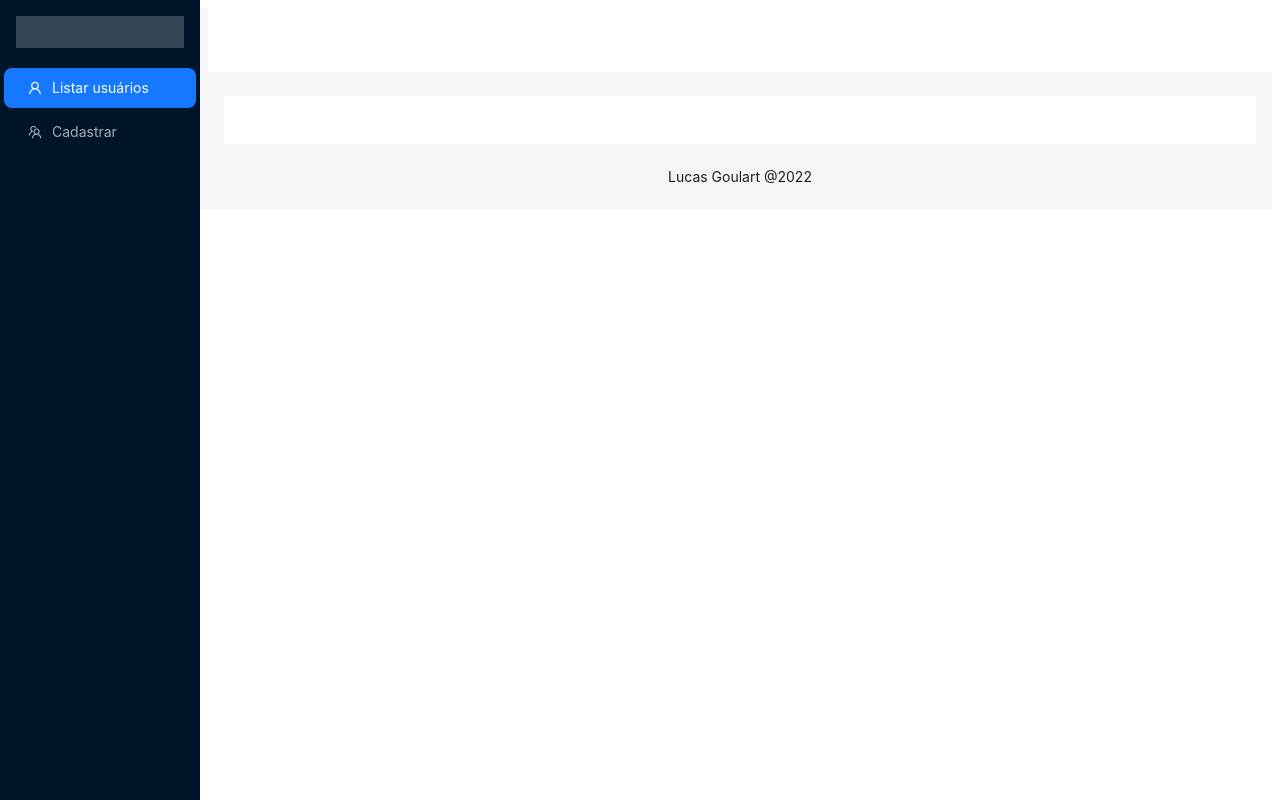
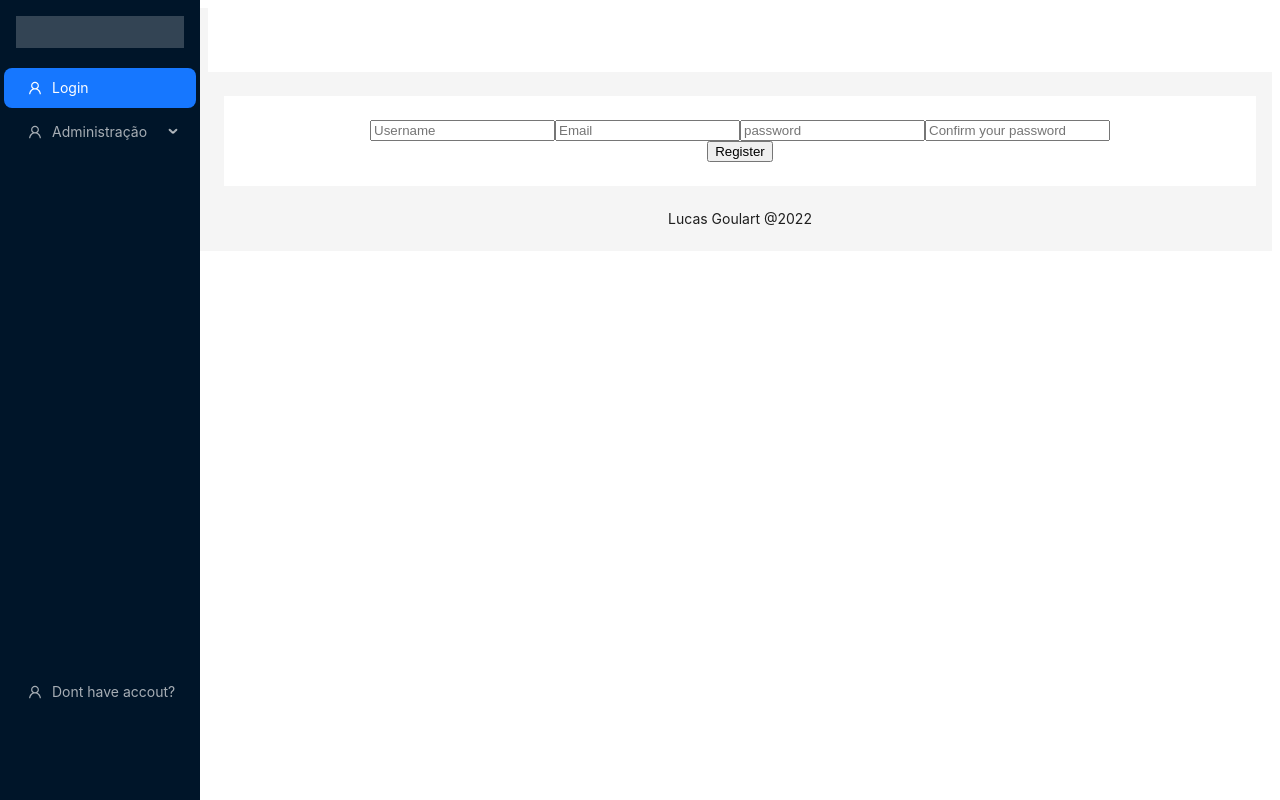
Before and after one commit to lucasgomesgoulart/orm-sequelize-node-react, a React (Create React App) app in the folder frontend/: page /telaCadastro in a window 1280 px wide. Built offline with nearby package versions, Linux system fonts and the light colour scheme; the HTML template or start-up script is replaced by a standard one.

Commit message:
cadastro de admin em uma tabela separada de admin com validacao pronto

```diff
--- a/frontend/src/components/Layout/index.js
+++ b/frontend/src/components/Layout/index.js
@@ -1,21 +1,35 @@
 import React from 'react';
-import { TeamOutlined, UserOutlined, } from '@ant-design/icons';
+import { TeamOutlined, UserOutlined } from '@ant-design/icons';
 import { Layout, Menu, theme } from 'antd';
 import UserList from '../UserList';
 import NewUser from '../NewUser';
 import { Link, Route, Routes } from 'react-router-dom';
+import TelaLogin from '../TelaLogin'
+import TelaCadastro from '../TelaCadastro'
+
+
 const { Header, Content, Footer, Sider } = Layout;
-
 const items = [
     {
-        label: "Listar usuários",
-        key: '/listusers',
-        icon: <UserOutlined />,
+        label: 'Login',
+        key: '/login',
     },
     {
-        label: "Cadastrar",
-        key: '/newuser',
-        icon: <TeamOutlined />
+        label: "Administração",
+        key: 'administration',
+        icon: <UserOutlined />,
+        children: [
+            {
+                label: "Cadastrar usuários",
+                key: '/newuser',
+                icon: <TeamOutlined />
+            },
+            {
+                label: "Listar usuários",
+                key: '/listusers',
+                icon: <UserOutlined />,
+            },
+        ]
     }
 ]
 
@@ -25,12 +39,20 @@ const App = () => {
         <Layout hasSider>
             <Sider style={{ overflow: 'auto', height: '100vh', position: 'fixed', left: 0, top: 0, bottom: 0, }}>
                 <div style={{ height: 32, margin: 16, background: 'rgba(255, 255, 255, 0.2)', }} />
-                <Menu theme="dark" mode="inline" defaultSelectedKeys={['/listusers']}>
-                    {items.map(item => (
-                        <Menu.Item key={item.key} icon={item.icon}>
-                            <Link to={item.key}>{item.label}</Link>
-                        </Menu.Item>
-                    ))}
+                <Menu theme="dark" mode="inline" defaultSelectedKeys={['/login']}>
+                    <Menu.Item key='/login' icon={<UserOutlined />}>
+                        <Link to='/login'>Login</Link>
+                    </Menu.Item>
+                    <Menu.SubMenu key={items[1].key} title={items[1].label} icon={items[1].icon}>
+                        {items[1].children && items[1].children.map(child => (
+                            <Menu.Item key={child.key} icon={child.icon}>
+                                <Link to={child.key}>{child.label}</Link>
+                            </Menu.Item>
+                        ))}
+                    </Menu.SubMenu>
+                    <Menu.Item key='/TelaCadastro' icon={<UserOutlined />} style={{ marginTop: '520px' }}>
+                        <Link to='/TelaCadastro'>Dont have accout?</Link>
+                    </Menu.Item>
                 </Menu>
             </Sider>
             <Layout className="site-layout" style={{ marginLeft: 200, }}>
@@ -38,9 +60,11 @@ const App = () => {
                 <Content style={{ margin: '24px 16px 0', overflow: 'initial', }}>
                     <div style={{ padding: 24, textAlign: 'center', background: colorBgContainer }}>
                         <Routes>
-                            <Route path='/' element={<UserList />} />
+                            <Route path='/' element={<TelaLogin />} />
+                            <Route path='/login' element={<TelaLogin />} />
                             <Route path='/listusers' element={<UserList />} />
                             <Route path='/newuser' element={<NewUser />} />
+                            <Route path='/telaCadastro' element={<TelaCadastro />} />
                         </Routes>
                     </div>
                 </Content>
--- a/frontend/src/components/NewUser/index.js
+++ b/frontend/src/components/NewUser/index.js
@@ -11,7 +11,7 @@ const NewUser = ({ errors }) => {
       validationSchema={Yup.object({
         name: Yup.string().required('Required'),
         email: Yup.string().email('Invalid email address').required('Required'),
-        phone: Yup.string().required('Required').min(8, 'Min 8 numbers').max(14, 'Max 14 numbers'),
+        phone: Yup.string().required('Required').min(8, 'Min 8 numbers')
       })}
 
       onSubmit={async (values, { setSubmitting, resetForm, }) => {
@@ -26,7 +26,7 @@ const NewUser = ({ errors }) => {
           Swal.fire({
             position: 'top-end',
             icon: 'success',
-            title: 'Your work has been saved',
+            title: 'User has been saved',
             showConfirmButton: false,
             timer: 1500
           })
--- /dev/null
+++ b/frontend/src/components/TelaCadastro/index.js
@@ -0,0 +1,29 @@
+import { Field, Formik } from 'formik'
+import React from 'react'
+
+
+export default function telaLogin() {
+
+    return (
+        <div className='container'>
+            <Formik initialValues={{
+                username: '',
+                email: '',
+                password: '',
+                confirmPassword: ''
+            }}>
+                <form>
+                    <div className='container-form'>
+                        <Field name="username" placeholder="Username" />
+                        <Field name="email" placeholder="Email" />
+                        <Field name="password" placeholder="password" />
+                        <Field name="ConfirmPassword" placeholder="Confirm your password" />
+                    </div>
+                    <div>
+                        <button>Register</button>
+                    </div>
+                </form>
+            </Formik>
+        </div>
+    )
+}
--- /dev/null
+++ b/frontend/src/components/TelaLogin/index.js
@@ -0,0 +1,29 @@
+import { Field, Formik } from 'formik'
+import React from 'react'
+import './style.css'
+
+export default function telaLogin() {
+
+    return (
+        <Formik initialValues={{ username: '', password: '' }}>
+            <div className='container-login'>
+                <div className='title-container'>
+                    <h1>Welcome!</h1>
+                </div>
+                <form>
+                    <div className='form-container'>
+                        <Field type="text" placeholder="Username" name="username" />
+                        <Field type="password" placeholder="Password" name="password" />
+                    </div>
+                    <div>
+                        <button>Login</button>
+                    </div>
+
+                    <div>
+                        <p>Create a account</p>
+                    </div>
+                </form>
+            </div >
+        </Formik>
+    )
+}
--- /dev/null
+++ b/frontend/src/components/TelaLogin/style.css
@@ -0,0 +1,26 @@
+/* .container-login {
+    width: 100%;
+    height: 60vh;
+    background: #f2f2f2;
+    border-radius: 10px;
+}
+
+
+.title-container {
+    font-size: 1.75rem;
+    padding-top: 10px;
+}
+
+
+.form-container {
+    display: flex;
+    flex-direction: column;
+}
+
+.form-container input{
+    width: 180px;
+    justify-items: center;
+    align-items: center;
+    justify-content: center;
+
+} */
```
